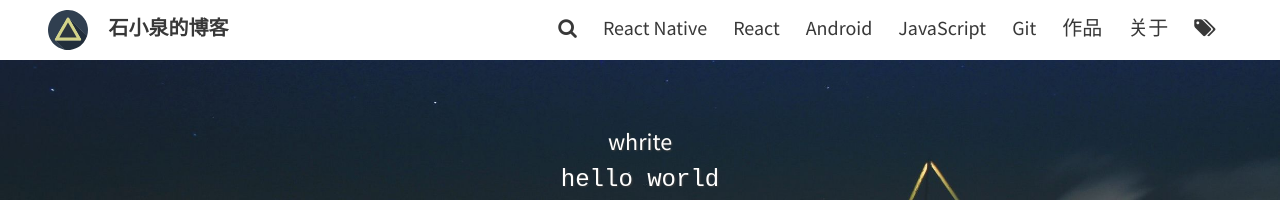
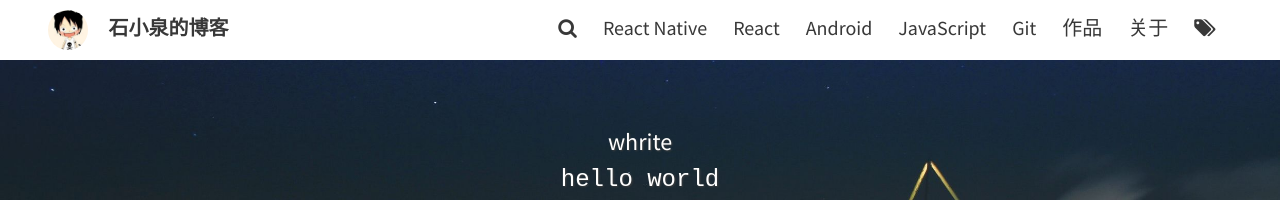
Before and after one commit to shixiaoquan/shixiaoquan.github.io, a Jekyll site: the page built from index.html, in a window 1280 px wide. Shown: the top 200 px of the page. Built offline with Jekyll 4.4.1, drawn with Linux system fonts in a browser that asks for light colours; the list of posts is cut into pages by our own code.

Commit message:
modify avatar

```diff
--- a/_config.yml
+++ b/_config.yml
@@ -6,7 +6,7 @@ url: "https://shixiaoquan.github.io"
 theme_settings:
   # Meta
   title: 石小泉的博客
-  avatar: assets/img/triangle.svg
+  avatar: assets/img/avatar.svg
   favicon: assets/favicon.ico
   gravatar: # Email MD5 hash
   description: "code code code" # used by search engines
--- a/_sass/includes/_navbar.scss
+++ b/_sass/includes/_navbar.scss
@@ -19,7 +19,7 @@
         border-radius: 0.2em;
         margin-right: 0.5em;
         padding: 10px 10px;
-
+        border-radius: 1.5em;
     }
 
     .site-title {
```
Also changed, not shown: _includes/footer.html (indentation only), assets/img/avatar.svg (added).
